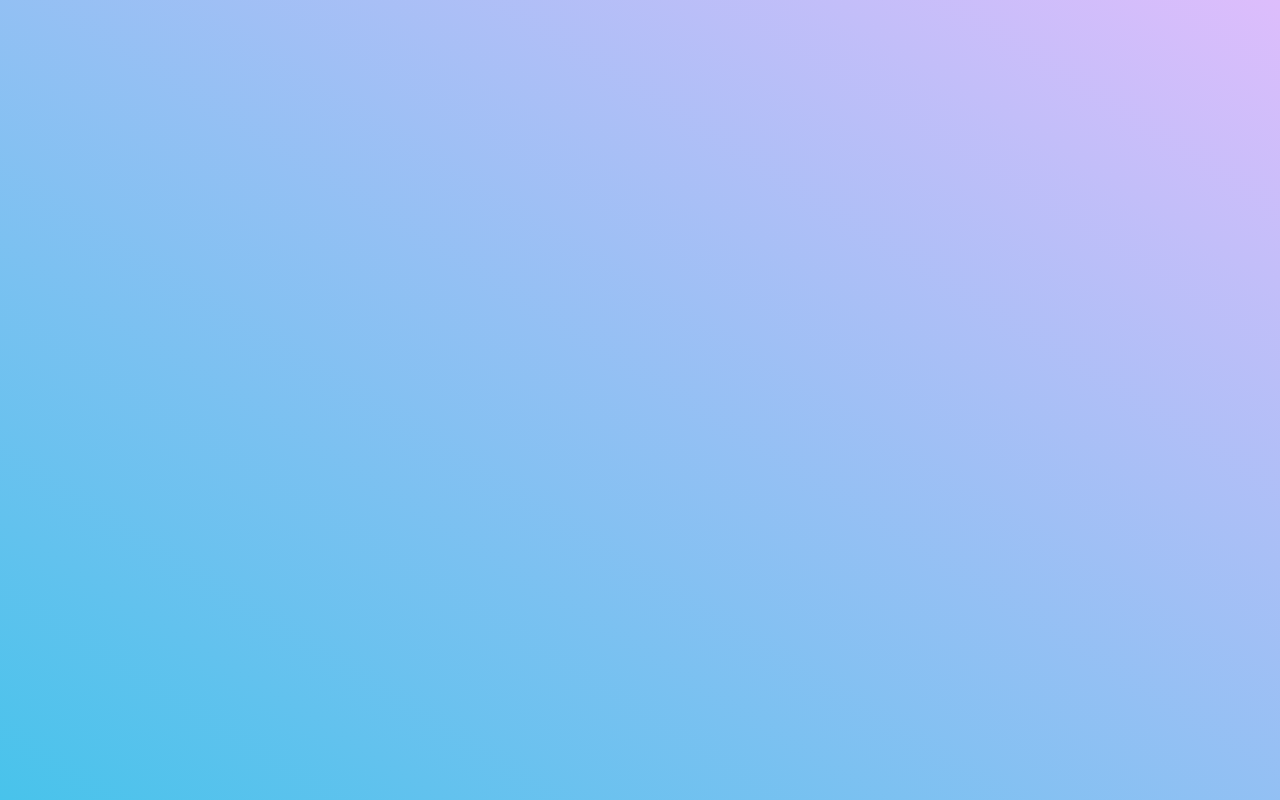
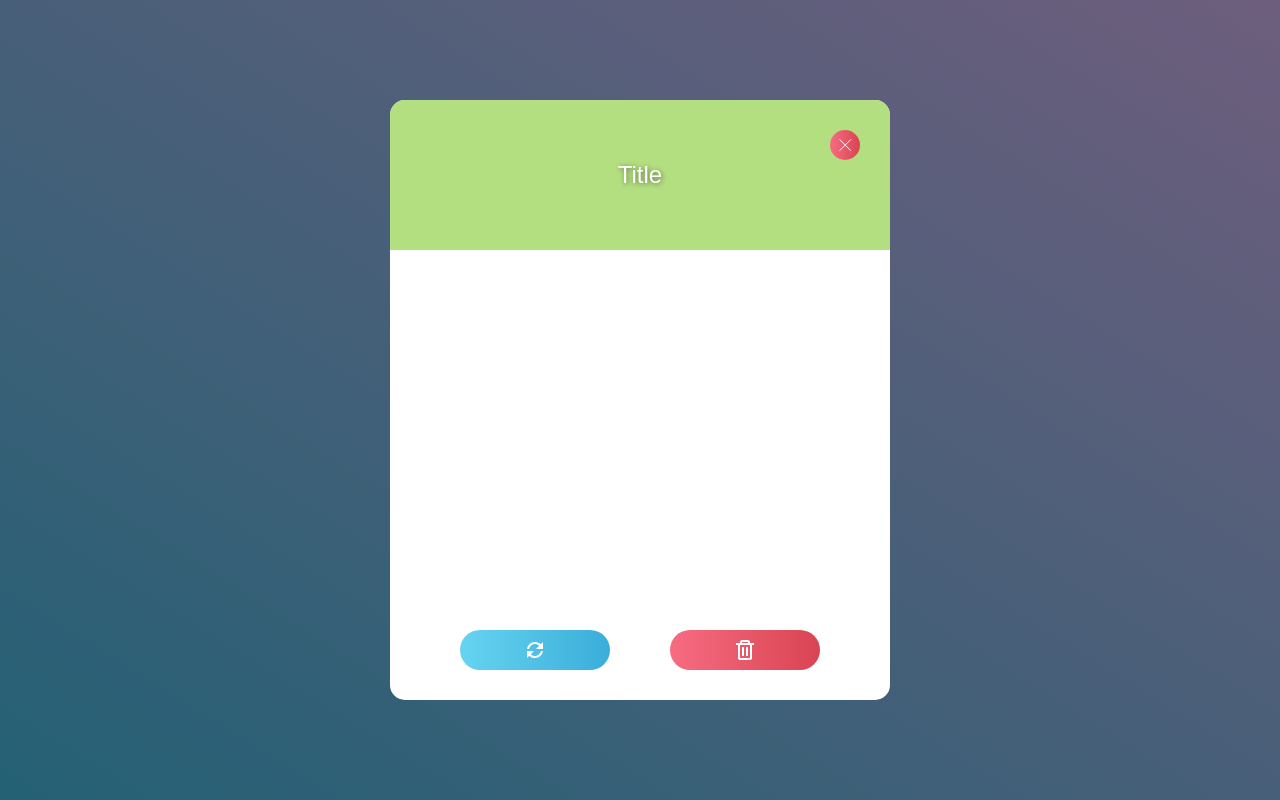
Before and after one commit to NumerDev/WatchStatus, an Angular app: page /position/1 in a window 1280 px wide. Before the commit this address led to /. Built offline with nearby package versions, Linux system fonts and the light colour scheme.

Commit message:
Added position component

```diff
--- a/src/app/app-routing.module.ts
+++ b/src/app/app-routing.module.ts
@@ -1,3 +1,4 @@
+import { PositionComponent } from './position/position.component';
 import { PanelComponent } from './components/panel/panel.component';
 import { NgModule } from '@angular/core';
 import { RouterModule, Routes } from '@angular/router';
@@ -6,6 +7,7 @@ import { AddPositionComponent } from './components/add-position/add-position.com
 const routes: Routes = [
   { path: '', component: PanelComponent },
   { path: 'addPosition', component: AddPositionComponent },
+  { path: 'position/:id', component: PositionComponent },
 ];
 
 @NgModule({
--- a/src/app/app.module.ts
+++ b/src/app/app.module.ts
@@ -11,6 +11,7 @@ import { AppComponent } from './app.component';
 import { PanelComponent } from './components/panel/panel.component';
 import { CheckboxComponent } from './components/checkbox/checkbox.component';
 import { AddPositionComponent } from './components/add-position/add-position.component';
+import { PositionComponent } from './position/position.component';
 
 @NgModule({
   declarations: [
@@ -18,6 +19,7 @@ import { AddPositionComponent } from './components/add-position/add-position.com
     PanelComponent,
     CheckboxComponent,
     AddPositionComponent,
+    PositionComponent,
   ],
   imports: [
     BrowserModule,
--- a/src/app/components/panel/panel.component.html
+++ b/src/app/components/panel/panel.component.html
@@ -1,7 +1,11 @@
 <main class="panel">
   <section class="grid-wrapper">
     <div class="grid">
-      <div class="card" *ngFor="let list of lists">
+      <div
+        class="card"
+        *ngFor="let list of lists"
+        [routerLink]="['/position', list._id]"
+      >
         <div class="title">
           <h4>{{ list.title }}</h4>
         </div>
--- /dev/null
+++ b/src/app/position/position.component.html
@@ -0,0 +1,19 @@
+<div class="blur">
+  <div class="modal">
+    <header class="title">
+      <button class="close-modal" routerLink="">
+        <img src="../../assets/close-icon.svg" alt="" />
+      </button>
+      Title
+    </header>
+
+    <div class="buttons">
+      <button class="update">
+        <img src="../../assets/update-icon.svg" alt="update-icon" />
+      </button>
+      <button class="delete">
+        <img src="../../assets/delete-icon.svg" alt="update-icon" />
+      </button>
+    </div>
+  </div>
+</div>
--- /dev/null
+++ b/src/app/position/position.component.scss
@@ -0,0 +1,78 @@
+.blur {
+  position: absolute;
+  width: 100vw;
+  height: 100vh;
+  background-color: rgba(0, 0, 0, 0.5);
+  display: flex;
+  align-items: center;
+  justify-content: center;
+  z-index: 100;
+  top: 0;
+  left: 0;
+
+  .modal {
+    height: 600px;
+    width: 500px;
+    background-color: white;
+    border-radius: 15px;
+    position: relative;
+
+    .title {
+      height: 25%;
+      width: 100%;
+      background-color: #b4df80; //temp
+      border-radius: 15px 15px 0 0;
+      display: flex;
+      justify-content: center;
+      align-items: center;
+      font-size: 24px;
+      color: white;
+      text-shadow: 1px 1px 5px rgb(0, 0, 0, 0.5);
+
+      .close-modal {
+        position: absolute;
+        width: 30px;
+        height: 30px;
+        right: 30px;
+        top: 30px;
+        border-radius: 50%;
+        background: linear-gradient(to right, #f76c82, #d94452);
+        display: flex;
+        justify-content: center;
+        align-items: center;
+        cursor: pointer;
+      }
+    }
+
+    .buttons {
+      position: absolute;
+      bottom: 0;
+      padding: 30px 70px;
+      display: flex;
+      justify-content: center;
+      align-items: center;
+      width: 100%;
+      gap: 60px;
+
+      .update,
+      .delete {
+        width: 150px;
+        height: 40px;
+        border: none;
+        border-radius: 50px;
+        display: flex;
+        justify-content: center;
+        align-items: center;
+        cursor: pointer;
+      }
+
+      .update {
+        background: linear-gradient(to right, #66d4f1, #3aadd9);
+      }
+
+      .delete {
+        background: linear-gradient(to right, #f76c82, #d94452);
+      }
+    }
+  }
+}
--- /dev/null
+++ b/src/app/position/position.component.ts
@@ -0,0 +1,15 @@
+import { Component, OnInit } from '@angular/core';
+
+@Component({
+  selector: 'app-position',
+  templateUrl: './position.component.html',
+  styleUrls: ['./position.component.scss']
+})
+export class PositionComponent implements OnInit {
+
+  constructor() { }
+
+  ngOnInit(): void {
+  }
+
+}
```
Also changed, not shown: 1 other file (tests, documents, lock files or other folders).
